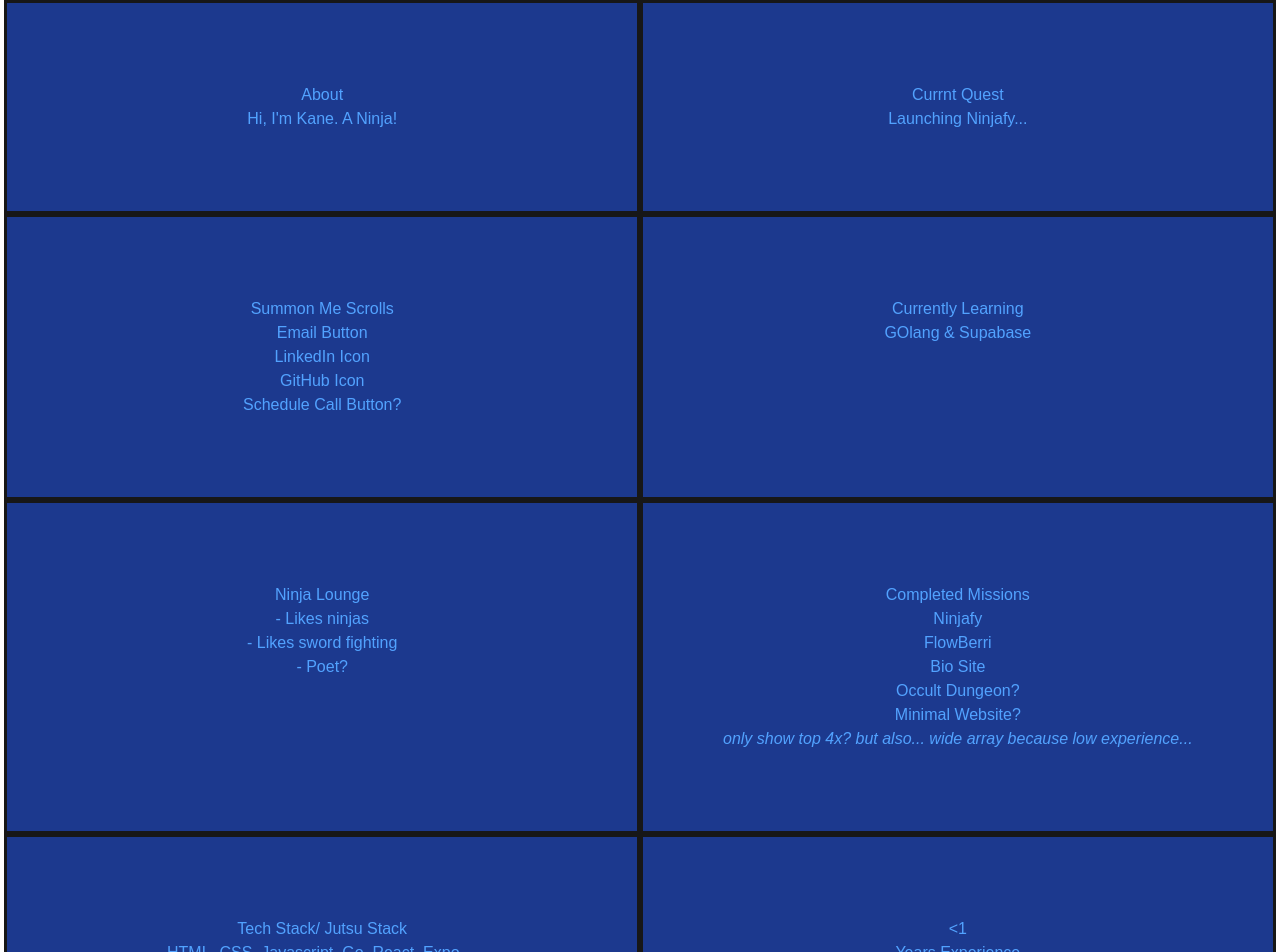
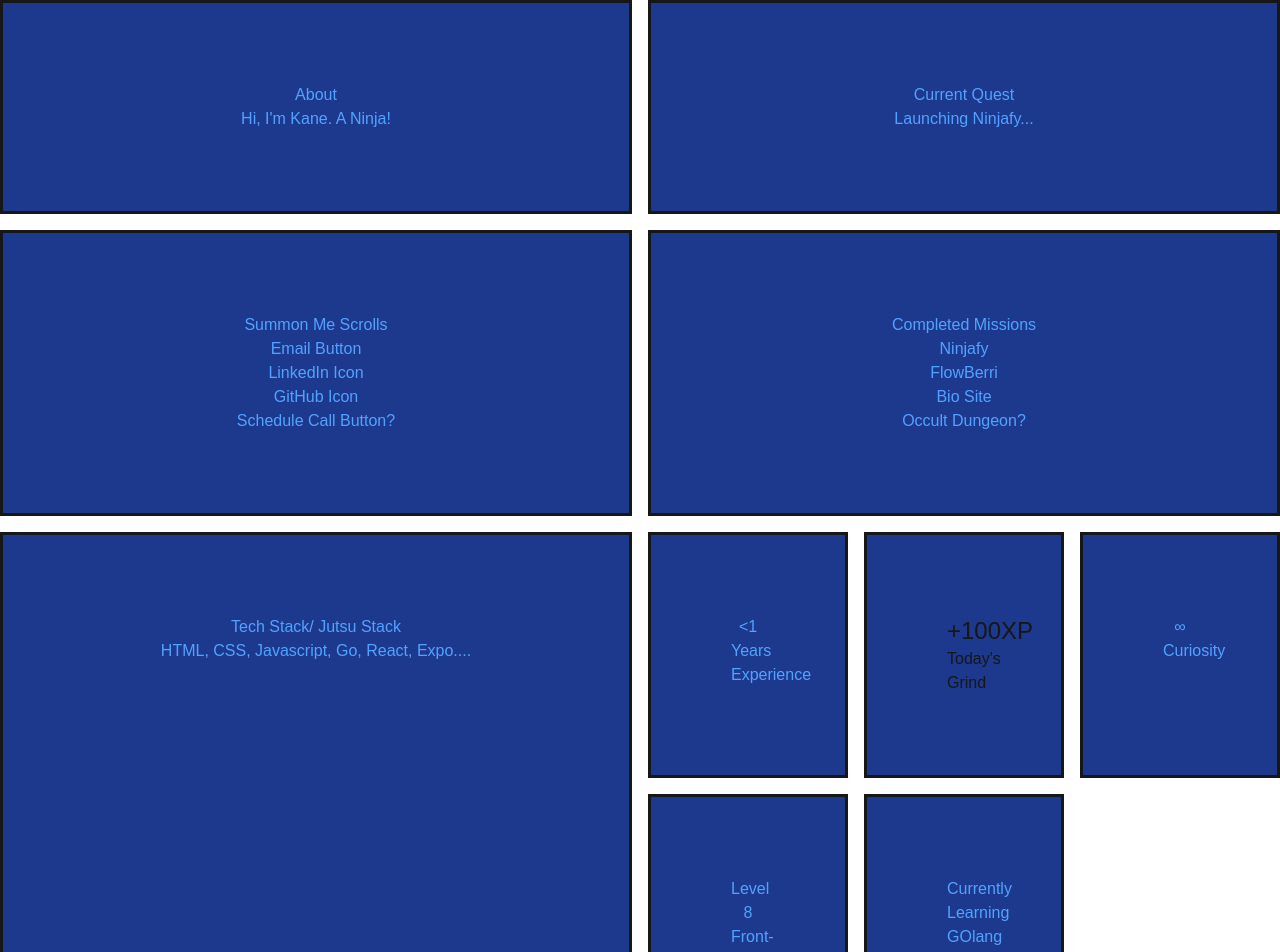
Before and after one commit to Kane-Pickett/madebykane-dev, a Next.js app: page / in a window 1280 px wide. Shown: the top 952 px of the page. Built offline with nearby package versions, Linux system fonts and the light colour scheme.

Commit message:
Added more boxes

```diff
--- a/src/app/bento/ActiveProject.jsx
+++ b/src/app/bento/ActiveProject.jsx
@@ -1,7 +1,7 @@
-export default function Active() {
+export default function ActiveProject() {
   return (
     <div className="text-blue-400 text-center p-8">
-      <h1>Currnt Quest</h1>
+      <h1>Current Quest</h1>
       <p>Launching Ninjafy...</p>
     </div>
   );
--- /dev/null
+++ b/src/app/bento/Curiosity.jsx
@@ -0,0 +1,8 @@
+export default function Curiosity() {
+  return (
+    <div className="text-blue-400 text-center p-8">
+      <h1>∞</h1>
+      <p>Curiosity</p>
+    </div>
+  );
+}
--- /dev/null
+++ b/src/app/bento/Level.jsx
@@ -0,0 +1,8 @@
+export default function Level() {
+  return (
+    <div className="text-blue-400 text-center p-8">
+      <h1>Level 8</h1>
+      <p>Front-end Ninja</p>
+    </div>
+  );
+}
--- a/src/app/bento/Projects.jsx
+++ b/src/app/bento/Projects.jsx
@@ -6,10 +6,6 @@
       <p>FlowBerri</p>
       <p>Bio Site</p>
       <p>Occult Dungeon?</p>
-      <p>Minimal Website?</p>
-      <p className="italic">
-        only show top 4x? but also... wide array because low experience...
-      </p>
     </div>
   );
 }
--- /dev/null
+++ b/src/app/bento/ToadyXp.jsx
@@ -0,0 +1,8 @@
+export default function TodayXp() {
+  return (
+    <div className="text-center p-8">
+      <h1 className="text-2xl">+100XP</h1>
+      <p>Today's Grind</p>
+    </div>
+  );
+}
--- a/src/app/page.js
+++ b/src/app/page.js
@@ -3,15 +3,17 @@
 import ActiveProject from "./bento/ActiveProject";
 import Contact from "./bento/Contact";
 import CurrentLearning from "./bento/CurrentLearning";
-import FunBox from "./bento/FunBox";
 import Projects from "./bento/Projects";
 import TechStack from "./bento/TechStack";
 import YearsExperience from "./bento/YearsExperience";
+import TodayXp from "./bento/ToadyXP";
+import Curiosity from "./bento/Curiosity";
+import Level from "./bento/Level";
 
 export default function Home() {
   return (
-    <main className="flex flex-row gap-12 items-center justify-center m-auto">
-      <section className="grid grid-cols-2 ">
+    <main className="flex min-h-screen items-center justify-center m-auto">
+      <section className="grid grid-cols-2 gap-4">
         <BentoBox>
           <About />
         </BentoBox>
@@ -25,14 +27,6 @@
         </BentoBox>
 
         <BentoBox>
-          <CurrentLearning />
-        </BentoBox>
-
-        <BentoBox>
-          <FunBox />
-        </BentoBox>
-
-        <BentoBox>
           <Projects />
         </BentoBox>
 
@@ -40,9 +34,28 @@
           <TechStack />
         </BentoBox>
 
-        <BentoBox>
-          <YearsExperience />
-        </BentoBox>
+        {/* small boxes */}
+        <div className="grid grid-cols-3 gap-4">
+          <BentoBox>
+            <YearsExperience />
+          </BentoBox>
+
+          <BentoBox>
+            <TodayXp />
+          </BentoBox>
+
+          <BentoBox>
+            <Curiosity />
+          </BentoBox>
+
+          <BentoBox>
+            <Level />
+          </BentoBox>
+
+          <BentoBox>
+            <CurrentLearning />
+          </BentoBox>
+        </div>
       </section>
     </main>
   );
```
